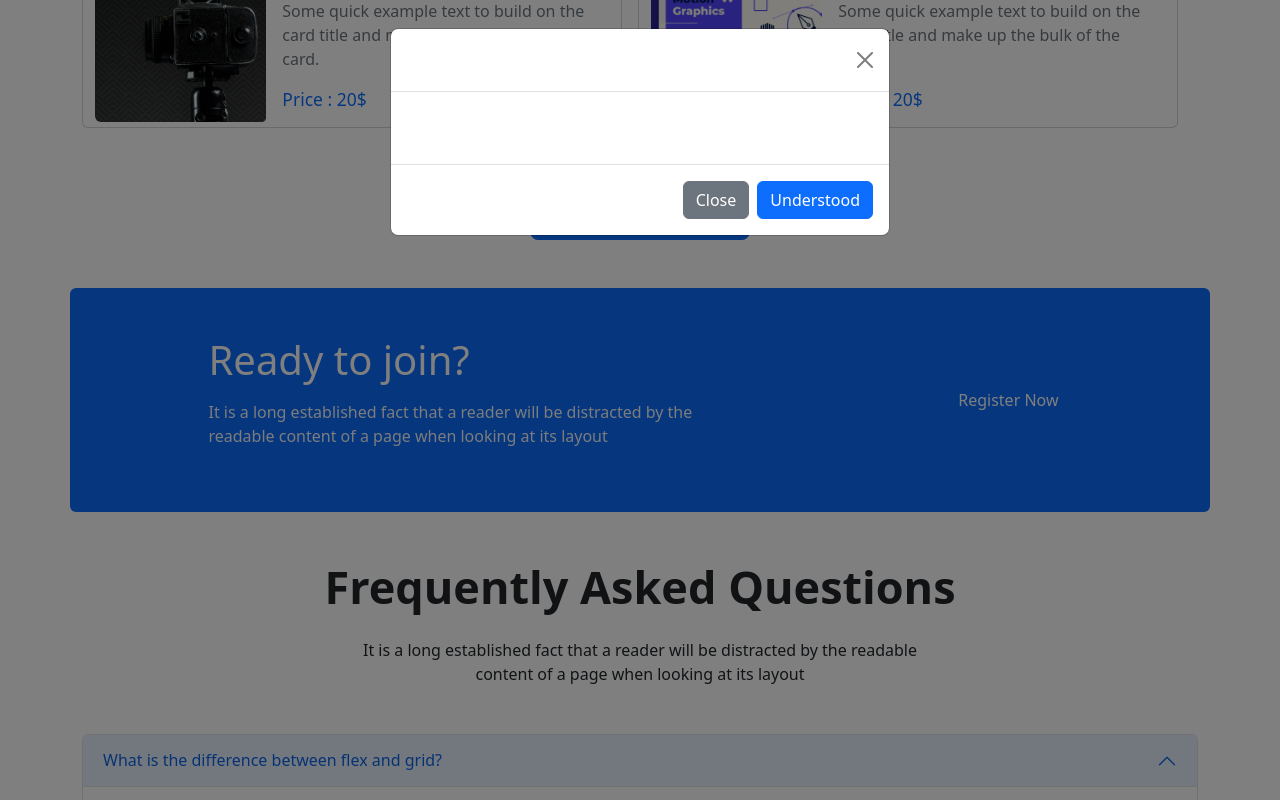
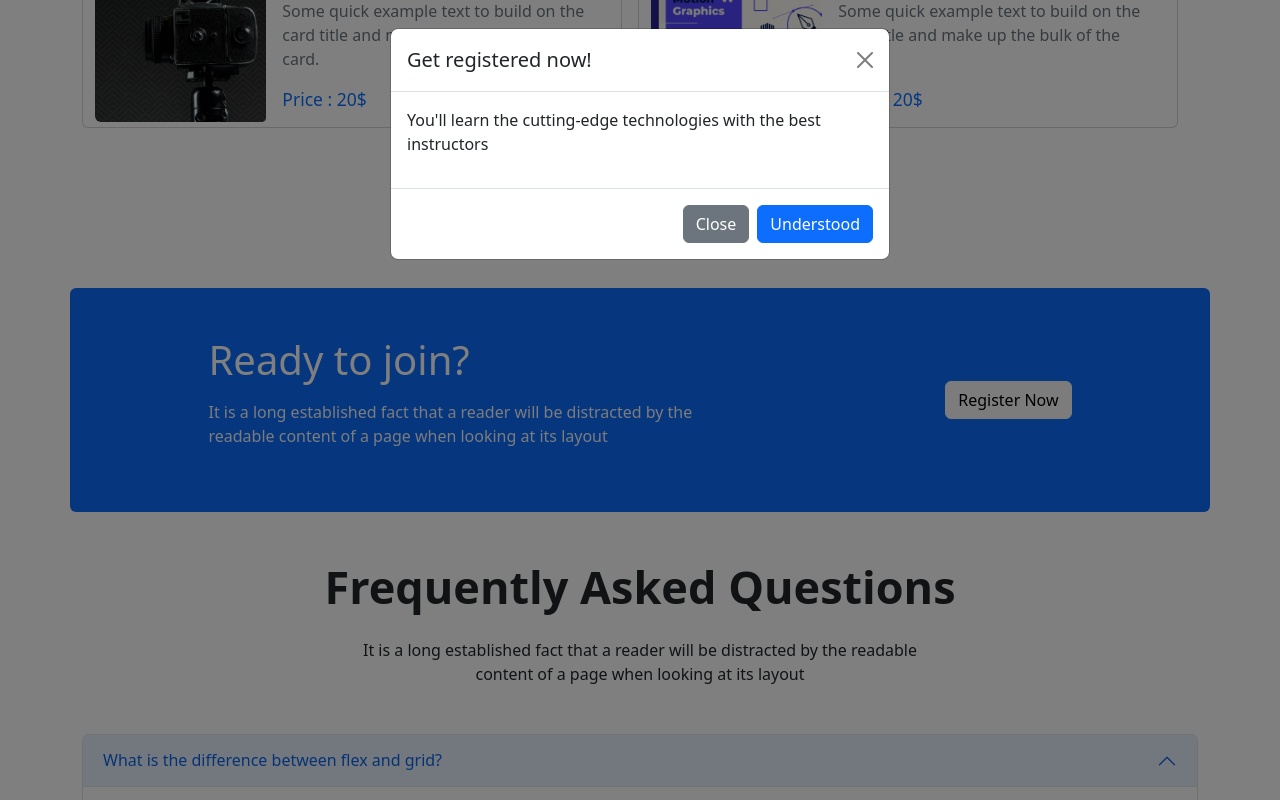
Before and after one commit to Sheikh2dd/fun-learn, a plain HTML site: page index.html in a window 1280 px wide. Both pictures are taken after a click on the button "Register Now". Shown: the part 1620-2420 px from the top of the page. Drawn offline with nearby package versions, Linux system fonts and the light colour scheme; a web font is replaced by a local one.

Commit message:
modal added

```diff
--- a/index.html
+++ b/index.html
@@ -240,7 +240,7 @@
                 </div>
 
                 <!-- Button trigger modal -->
-                <button type="button" class="btn btn-primary" data-bs-toggle="modal" data-bs-target="#staticBackdrop">
+                <button type="button" class="btn btn-light" data-bs-toggle="modal" data-bs-target="#staticBackdrop">
                     Register Now
                 </button>
 
@@ -250,12 +250,14 @@
                     <div class="modal-dialog">
                         <div class="modal-content">
                             <div class="modal-header">
-                                <h5 class="modal-title" id="staticBackdropLabel">Modal title</h5>
+                                <h5 class="modal-title text-dark" id="staticBackdropLabel">Get registered now!</h5>
                                 <button type="button" class="btn-close" data-bs-dismiss="modal"
                                     aria-label="Close"></button>
                             </div>
                             <div class="modal-body">
-                                <p> ok man ok</p>
+                                <p class="text-dark"> You'll learn the cutting-edge technologies with the best
+                                    instructors
+                                </p>
                             </div>
                             <div class="modal-footer">
                                 <button type="button" class="btn btn-secondary" data-bs-dismiss="modal">Close</button>
@@ -360,9 +362,6 @@
     </header>
 
 
-
-
-
     <script src="https://cdn.jsdelivr.net/npm/bootstrap@5.2.0/dist/js/bootstrap.bundle.min.js"
         integrity="sha384-A3rJD856KowSb7dwlZdYEkO39Gagi7vIsF0jrRAoQmDKKtQBHUuLZ9AsSv4jD4Xa"
         crossorigin="anonymous"></script>
```
